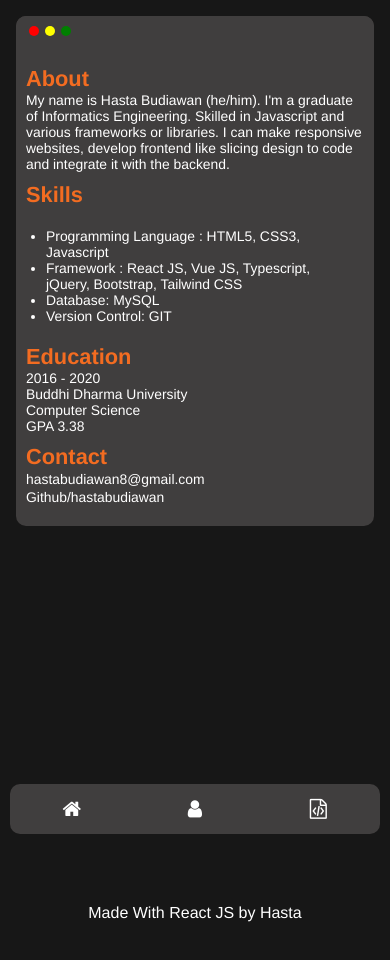
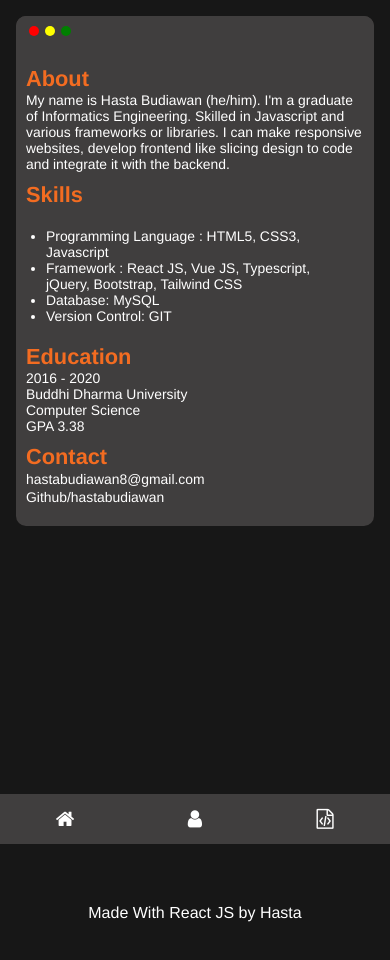
Before and after one commit to hastabudiawan/web-hasta, a React (Create React App) app: page /about in a window 390 px wide. Shown: the top 960 px of the page. Built offline with nearby package versions, Linux system fonts and the light colour scheme.

Commit message:
Update App.css

```diff
--- a/src/App.css
+++ b/src/App.css
@@ -301,8 +301,6 @@ h2 {
       left: 0;
       right: 0;
       z-index: 1000;
-      margin: 10px;
-      border-radius: 10px;
   }
   .nav-link, .nav-items {
       width: 100%;
```
